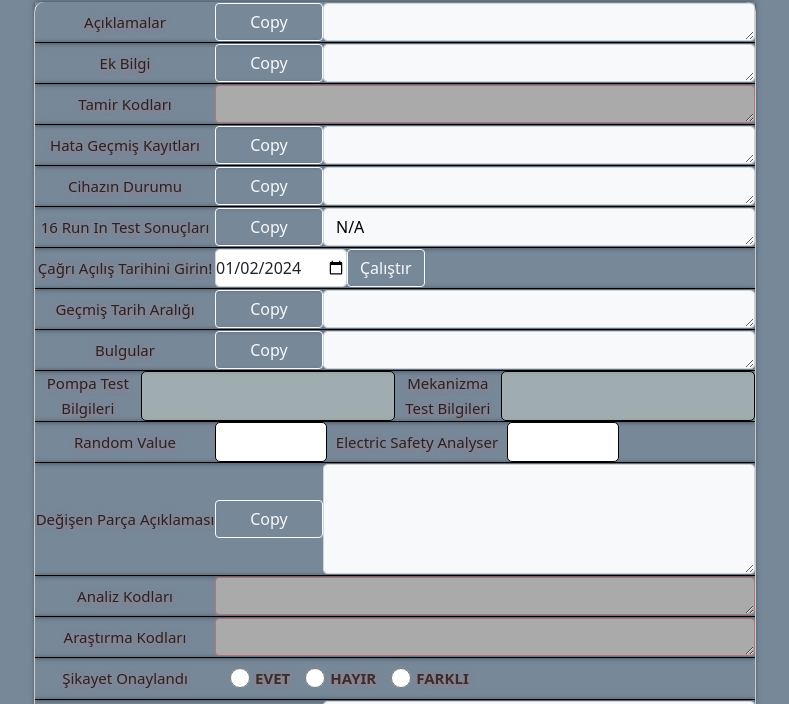
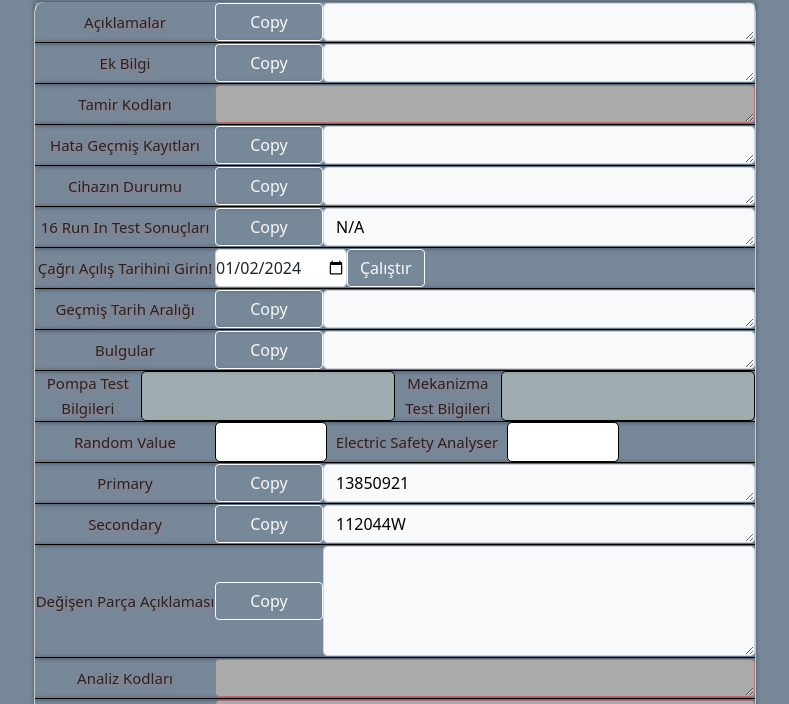
Before and after one commit to umitsarisu/copy-paste, a website: page CopyPaste/pages/copy-paste/copy-paste.html in a window 1280 px wide. Both pictures are taken after a click on the element "SONUÇ". Shown: the part 48-752 px from the top of the page, without its empty margins (245-1034 px from the left). Drawn offline with nearby package versions, Linux system fonts and the light colour scheme.

Commit message:
added primary and secondary set numbers

```diff
--- a/CopyPaste/pages/copy-paste/copy-paste.html
+++ b/CopyPaste/pages/copy-paste/copy-paste.html
@@ -635,6 +635,24 @@
                     <h6 name="resulth6">Electric Safety Analyser</h6>
                     <div class="egt float-left"></div>
                 </div>
+                <div class="sonucContent">
+                    <h6 name="resulth6">Primary</h6>
+                    <button type="button" name="resultButtons">Copy</button>
+                    <textarea name="resultTextareas" id="primary" rows="1" readonly></textarea>
+                </div>
+                <div class="sonucContent">
+                    <h6 name="resulth6">Secondary</h6>
+                    <button type="button" name="resultButtons">Copy</button>
+                    <textarea name="resultTextareas" id="secondary" rows="1" readonly></textarea>
+                </div>
+                <script>
+                    let primary = document.getElementById("primary");
+                    let secondary = document.getElementById("secondary");
+                    primary.innerHTML = "";
+                    primary.innerHTML = 13850921;
+                    secondary.innerHTML = "";
+                    secondary.innerHTML = "112044W";
+                </script>
                 <div class="sonucContent heightRow" id="div-degisen-parca">
                     <h6 name="resulth6">Değişen Parça Açıklaması</h6>
                     <button type="button" name="resultButtons">Copy</button>
```
